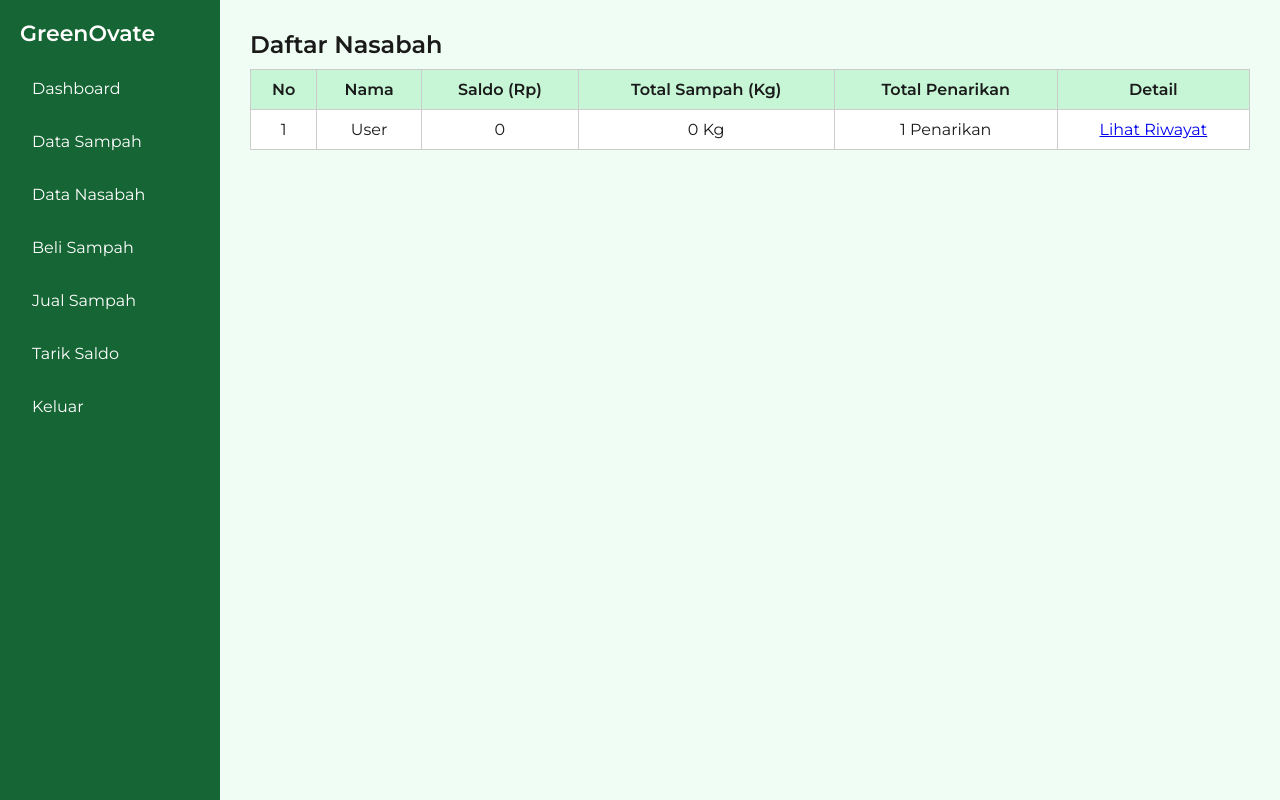
After one commit to DimasRizky21/BankSampah, a PHP site: page /admin/daftar_nasabah.php in a window 1280 px wide. The commit adds this page. Run offline with PHP 8.4, Linux system fonts and the light colour scheme; the visitor is signed in with stand-in values (Sample User, id 1); tables that the repository leaves empty or names only in its code hold one stand-in row (values such as "Sample post").

Commit message:
Menambahkan Data Nasabah

```diff
--- /dev/null
+++ b/admin/daftar_nasabah.php
@@ -0,0 +1,173 @@
+<?php
+include '../koneksi.php';
+session_start();
+
+if (!isset($_SESSION['admin'])) {
+  header("Location: login.php");
+  exit;
+}
+
+$query = mysqli_query($koneksi, "
+    SELECT
+        u.id,
+        u.fullname,
+        u.saldo,
+        IFNULL(SUM(ps.berat), 0) AS total_sampah,
+        COUNT(r.id) AS total_redeem
+    FROM users u
+    LEFT JOIN pembelian_sampah ps ON u.id = ps.user_id
+    LEFT JOIN redeem_request r ON u.id = r.user_id
+    GROUP BY u.id, u.fullname, u.saldo
+");
+?>
+
+<!DOCTYPE html>
+<html lang="id">
+<head>
+  <meta charset="UTF-8" />
+  <meta name="viewport" content="width=device-width, initial-scale=1.0" />
+  <title>GreenOvate Admin Dashboard</title>
+  <link href="https://fonts.googleapis.com/css2?family=Montserrat:wght@400;600&display=swap" rel="stylesheet" />
+  <script src="https://cdn.jsdelivr.net/npm/chart.js"></script>
+  <style>
+    * {
+      box-sizing: border-box;
+      margin: 0;
+      padding: 0;
+    }
+    body {
+      font-family: 'Montserrat', sans-serif;
+      background-color: #f5fafd;
+      color: #1a1a1a;
+      display: flex;
+    }
+    .sidebar {
+      width: 220px;
+      background-color: #166534;
+      padding: 20px;
+      box-shadow: 2px 0 10px rgba(0, 0, 0, 0.05);
+      height: 100vh;
+      color: #ffffff;
+    }
+    .sidebar h2 {
+      font-size: 22px;
+      margin-bottom: 20px;
+    }
+    .sidebar nav a {
+      display: block;
+      padding: 12px;
+      margin-bottom: 10px;
+      text-decoration: none;
+      color: #ffffff;
+      border-radius: 8px;
+      transition: 0.3s;
+      cursor: pointer;
+    }
+    .sidebar nav a:hover {
+      background-color: #1b7c4d;
+    }
+    .main {
+      flex: 1;
+      padding: 30px;
+      background-color: #f0fdf4;
+    }
+    .header {
+      display: flex;
+      justify-content: space-between;
+      align-items: center;
+      margin-bottom: 30px;
+    }
+    .cards {
+      display: flex;
+      gap: 20px;
+      margin-bottom: 30px;
+    }
+    .card {
+      background: linear-gradient(135deg, #c6f6d5, #9ae6b4);
+      border-radius: 15px;
+      padding: 20px;
+      flex: 1;
+      box-shadow: 0 4px 10px rgba(0, 0, 0, 0.05);
+      text-align: center;
+      color: #1c4532;
+    }
+    .card h3 {
+      margin-bottom: 10px;
+    }
+    .card p {
+      font-size: 24px;
+      font-weight: bold;
+    }
+    .chart-container {
+      width: 100%;
+      max-width: 500px; /* Batas lebar maksimum */
+      height: 300px;     /* Tinggi tetap agar tidak terlalu besar */
+      margin: 0 auto;    /* Tengah halaman */
+    }
+    table { width: 100%; border-collapse: collapse; margin-top: 10px; background: #fff; }
+    th, td { padding: 10px; border: 1px solid #ccc; text-align: center; }
+    thead { background-color: #c6f6d5; }
+    canvas {
+      width: 100% !important;
+      height: auto !important;
+    }
+    <script>
+      window.onload = function() {
+        if (!navigator.onLine) return; // jika offline abaikan
+
+        // Paksa reload untuk mengambil status session terbaru
+        if (performance.navigation.type === 2) {
+         location.reload(true);
+        }
+      };
+    </script>
+  </style>
+</head>
+
+<body>
+  <aside class="sidebar">
+    <h2>GreenOvate</h2>
+    <nav>
+      <a href="dashboard.php">Dashboard</a>
+      <a href="jenis_sampah.php">Data Sampah</a>
+      <a href="daftar_nasabah.php">Data Nasabah</a>
+      <a href="beli_sampah.php">Beli Sampah</a>
+      <a href="jual_sampah.php">Jual Sampah</a>
+      <a href="redeem.php">Tarik Saldo</a>
+      <a href="logout.php">Keluar</a>
+    </nav>
+  </aside>
+
+    <main class="main">
+        <h2>Daftar Nasabah</h2>
+
+        <table>
+            <thead>
+                <tr>
+                <th>No</th>
+                <th>Nama</th>
+                <th>Saldo (Rp)</th>
+                <th>Total Sampah (Kg)</th>
+                <th>Total Penarikan</th>
+                <th>Detail</th>
+                </tr>
+            </thead>
+            <tbody>
+                <?php $no = 1; while ($row = mysqli_fetch_assoc($query)) : ?>
+                <tr>
+                    <td><?= $no++ ?></td>
+                    <td><?= htmlspecialchars($row['fullname']) ?></td>
+                    <td><?= number_format($row['saldo'], 0, ',', '.') ?></td>
+                    <td><?= $row['total_sampah'] ?> Kg</td>
+                    <td><?= $row['total_redeem'] ?> Penarikan</td>
+                    <td>
+                        <a class="riwayat-btn" href="riwayat_nasabah.php?id=<?= $row['id'] ?>">Lihat Riwayat</a>
+                    </td>
+                </tr>
+                <?php endwhile; ?>
+            </tbody>
+        </table>
+    </main>
+
+</body>
+</html>
```
Also changed, not shown: admin/beli_sampah.php (+8 -7 lines), admin/dashboard.php (+6 -5 lines), admin/jenis_sampah.php (+25 -10 lines), admin/jual_sampah.php (+7 -6 lines), admin/redeem.php (+7 -6 lines), admin/riwayat_nasabah.php (added, +131 -0 lines).
